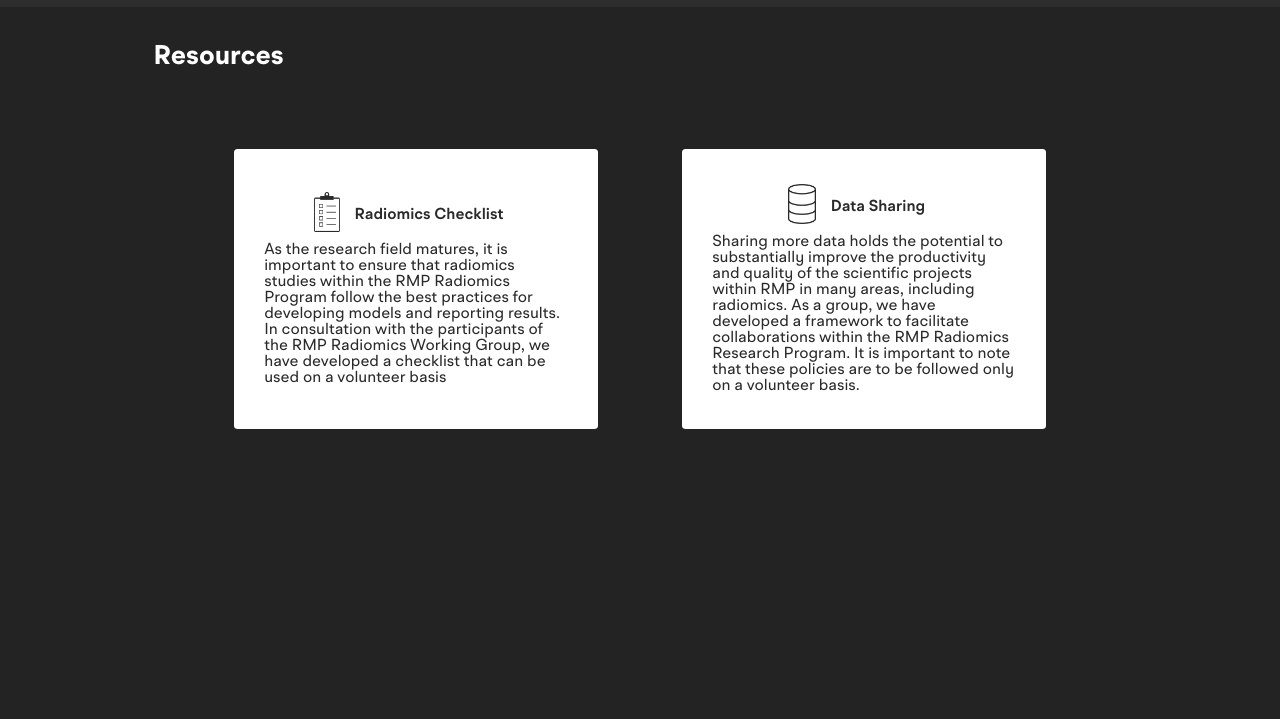
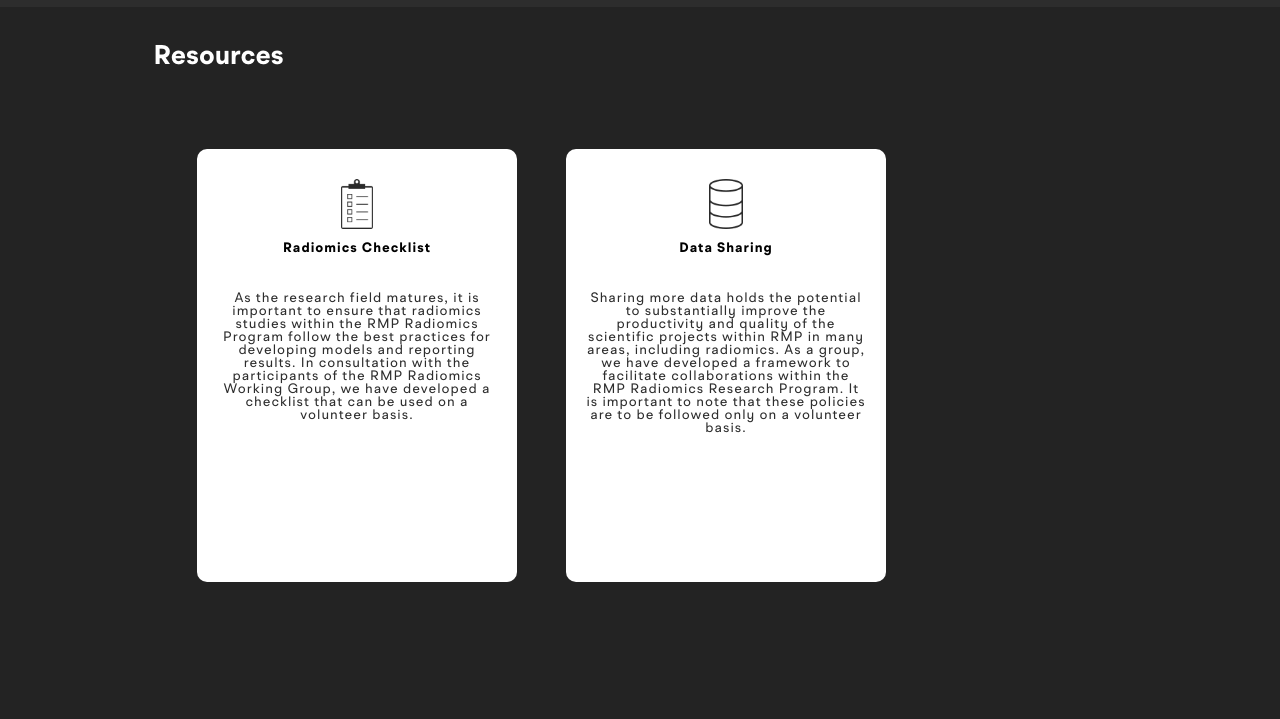
Before and after one commit to bhklab/Radiomics-web, a Gatsby site: page /source in a window 1280 px wide. Shown: the part 81-800 px from the top of the page. Built offline with nearby package versions, Linux system fonts and the light colour scheme; Gatsby itself is replaced by a stand-in of ours.

Commit message:
fixed resources alignment

```diff
--- a/src/data/resources.json
+++ b/src/data/resources.json
@@ -1,12 +1,14 @@
 [
   {
     "title": "Radiomics Checklist",
-    "slug" : "checklist",
+    "img" : "checklist",
+    "link" : "https://bit.ly/37Ig0gP",
     "description": "As the research field matures, it is important to ensure that radiomics studies within the RMP Radiomics Program follow the best practices for developing models and reporting results. In consultation with the participants of the RMP Radiomics Working Group, we have developed a checklist that can be used on a volunteer basis."
   },
   {
     "title": "Data Sharing",
-    "slug" : "dataset",
+    "img" : "dataset",
+    "link" : "https://bit.ly/2IAU3GW",
     "description": "Sharing more data holds the potential to substantially improve the productivity and quality of the scientific projects within RMP in many areas, including radiomics. As a group, we have developed a framework to facilitate collaborations within the RMP Radiomics Research Program. It is important to note that these policies are to be followed only on a volunteer basis."
   }
 ]
--- a/src/pages/research.js
+++ b/src/pages/research.js
@@ -84,7 +84,6 @@ const Research = () => {
 
     return(
         <Layout>
-            <>
             <StyledPage>
                 <h1>Research Topics</h1>
                 <div className="container">
@@ -93,7 +92,6 @@ const Research = () => {
                     </Grid>
                 </div>
             </StyledPage>
-            </>
         </Layout>
     )
 }
--- a/src/pages/source.js
+++ b/src/pages/source.js
@@ -4,26 +4,57 @@ import StyledPage from '../styles/StyledPage';
 import dataset from '../images/Resources/dataset.png';
 import checklist from '../images/Resources/checklist.png';
 import styled from "styled-components";
+import Grid from '@material-ui/core/Grid';
+import Link from "gatsby-link";
+import resouces from '../data/resources.json';
+
+const StyledLinks = styled.div`
+  margin-top: 20px;
+  margin-bottom: 10px;
+  float: right;
+  margin-right: 15px;
+  a {
+    color: white;
+    text-decoration: none;
+    font-weight: 400;
+    font-size: calc(0.2vw + 0.7em);
+    letter-spacing: 1px;
+    font-family: 'Br-cobane-font', Arial;
+    border-bottom: 2px solid transparent;
+  }
+  a:hover {
+    text-decoration: none;
+  }
+
+  .resource {
+    min-height: 180px;
+    width: 280px;
+    background-color: white;
+    padding: 20px;
+    border-radius: 10px;
+  }
+`;
 
 const StyledCard = styled.div`
   display: flex;
   flex-direction: row;
   justify-content: space-around;
   flex-wrap: wrap;
-  width: 100%;
   .card {
     color: black;
     margin-top: 30px;
     display: flex;
-    width:35%;
     flex-direction: row;
     background-color: white;
-    padding: 25px;
-    border-radius: 3.5px;
+    padding: 20px;
+    border-radius: 5px;
     .title {
+      height: 50px;
+      padding-bottom: 20px;
       display: flex;
       flex-direction: row;
       img {
+        max-width: 40px;
         height: 40px;
       }
       .name {
@@ -41,30 +72,61 @@ const StyledCard = styled.div`
 `;
 
 const Source  = () => {
+    const customizedContent = (item, i) => {
+        let photo = ''
+        switch (item.img) {
+            case ('checklist'):
+                photo = checklist;
+                break;
+            case('dataset'):
+                photo = dataset;
+                break;
+            default:
+                break;
+        }
+
+        return (
+            <Grid item xs={12} sm={12} key={i} style={{ flexBasis: '33%', flexShrink: '0'}}>
+                <StyledLinks >
+                    <Link to={item.link}>
+                        <div className="resource">
+                            <img style={{ height: '50px', margin: '10px'}} src={photo} alt={item.img}/>
+                            <div style={{ height: '50px', color: 'black', fontWeight: 'bold'}}>{item.title}</div>
+                            <div style={{ height: '270px', color: '#2d2d2d'}}>{item.description}</div>
+                        </div>
+                    </Link>
+                </StyledLinks>
+            </Grid>
+        );
+    }
+
     return(
         <Layout>
             <StyledPage>
                 <h1>Resources</h1>
                 <div className="container">
-                    <StyledCard>
-                        <div className="card">
-                            <a href='https://bit.ly/37Ig0gP' target='_blank'>
-                                <div className="title">
-                                    <img src = {checklist}></img>
-                                    <div className="name">Radiomics Checklist</div>
-                                </div>
-                                <div className="description">As the research field matures, it is important to ensure that radiomics studies within the RMP Radiomics Program follow the best practices for developing models and reporting results. In consultation with the participants of the RMP Radiomics Working Group, we have developed a checklist that can be used on a volunteer basis</div>
-                            </a>
-                        </div>
-                        <div className="card">
-                            <a href='https://bit.ly/2IAU3GW' target='_blank'>
-                                <div className="title">
-                                    <img src = {dataset}></img><div className="name">Data Sharing</div>
-                                </div>
-                                <div className="description">Sharing more data holds the potential to substantially improve the productivity and quality of the scientific projects within RMP in many areas, including radiomics. As a group, we have developed a framework to facilitate collaborations within the RMP Radiomics Research Program. It is important to note that these policies are to be followed only on a volunteer basis.</div>
-                            </a>
-                        </div>
-                    </StyledCard>
+                    {/*<StyledCard>*/}
+                    {/*    <div className="card">*/}
+                    {/*        <a href='https://bit.ly/37Ig0gP' target='_blank'>*/}
+                    {/*            <div className="title">*/}
+                    {/*                <img src = {checklist}></img>*/}
+                    {/*                <div className="name">Radiomics Checklist</div>*/}
+                    {/*            </div>*/}
+                    {/*            <div className="description">As the research field matures, it is important to ensure that radiomics studies within the RMP Radiomics Program follow the best practices for developing models and reporting results. In consultation with the participants of the RMP Radiomics Working Group, we have developed a checklist that can be used on a volunteer basis</div>*/}
+                    {/*        </a>*/}
+                    {/*    </div>*/}
+                    {/*    <div className="card">*/}
+                    {/*        <a href='https://bit.ly/2IAU3GW' target='_blank'>*/}
+                    {/*            <div className="title">*/}
+                    {/*                <img src = {dataset}></img><div className="name">Data Sharing</div>*/}
+                    {/*            </div>*/}
+                    {/*            <div className="description">Sharing more data holds the potential to substantially improve the productivity and quality of the scientific projects within RMP in many areas, including radiomics. As a group, we have developed a framework to facilitate collaborations within the RMP Radiomics Research Program. It is important to note that these policies are to be followed only on a volunteer basis.</div>*/}
+                    {/*        </a>*/}
+                    {/*    </div>*/}
+                    {/*</StyledCard>*/}
+                    <Grid container spacing={3}>
+                        {resouces.map((item, i) => customizedContent(item,i))}
+                    </Grid>
                 </div>
             </StyledPage>
         </Layout>
```
Also changed, not shown: src/pages/publications.js (+3 -5 lines), src/images/Publications/Radiation-Oncology-Biology-Physics-logo.png, src/images/Publications/radiotherapyOncology-logo.png. Lines whose indentation alone changed are shown as unchanged.
